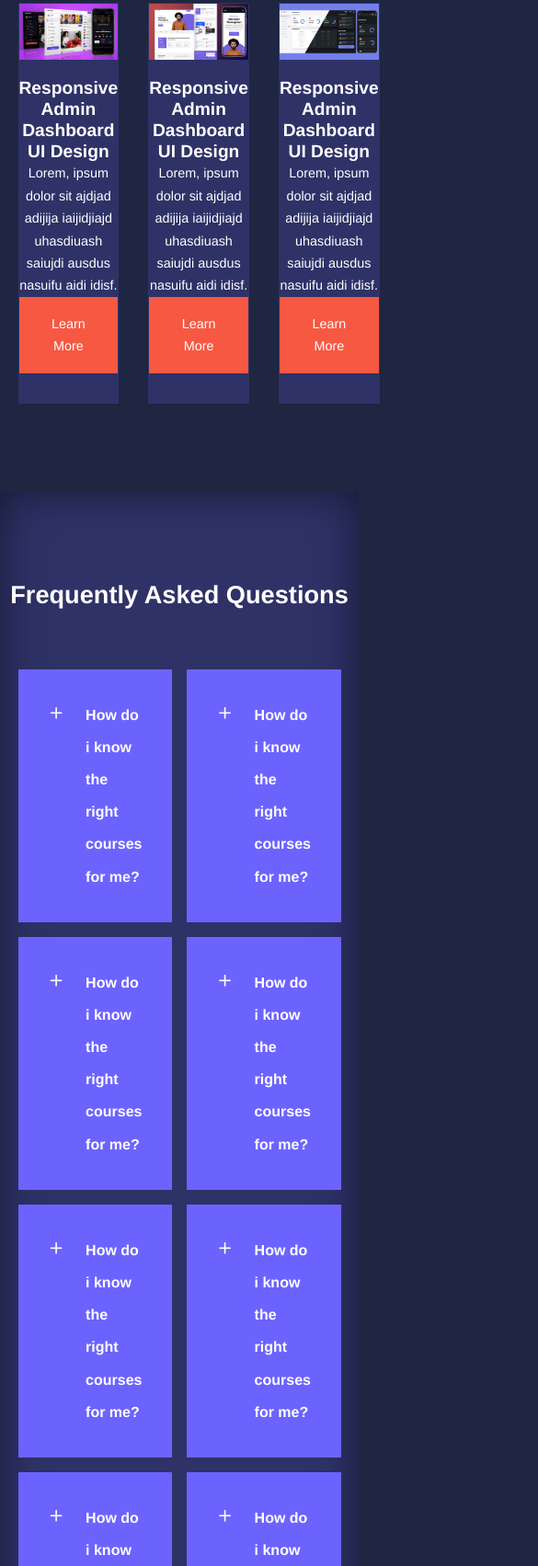
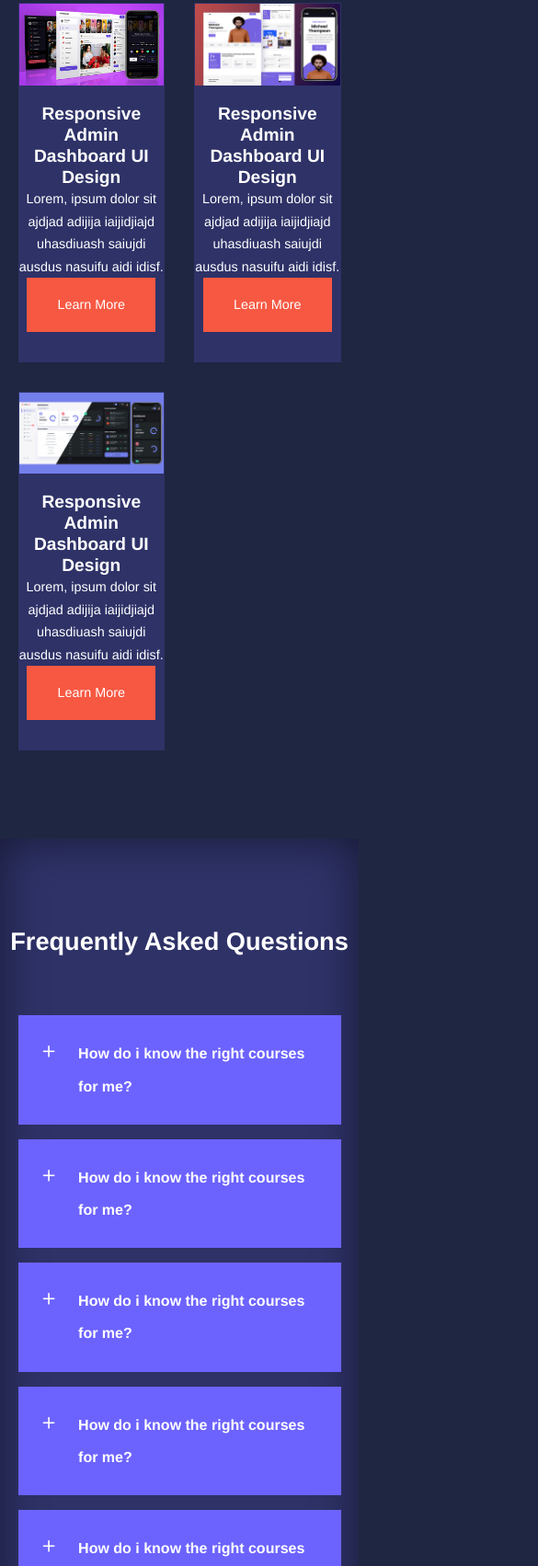
Before and after one commit to MosesAdaeze/School-Website, a plain HTML site: page index.html in a window 390 px wide. Shown: the part 2036-3739 px from the top of the page at 92% size, 585 px wide, since content can reach past the window. Drawn offline with nearby package versions, Linux system fonts and the light colour scheme.

Commit message:
commited

```diff
--- a/style.css
+++ b/style.css
@@ -523,4 +523,32 @@ header {
         margin-right: 0;
     }
 
+    /* POPULAR COURSES  */
+    .courseS {
+        margin-top: 0;
+    }
+
+    .courses__container {
+        grid-template-columns: 1fr 1fr;
+    }
+
+    /* FAQS  */
+    .faqs__container {
+        grid-template-columns: 1fr;
+    }
+
+    .faq {
+        padding: 1.5rem;
+    }
+
+    /* FOOTER  */
+    .footer__container {
+        grid-template-columns: 1fr 1fr;
+    }
 }
+
+/* Media QUERY 600PX (Phone)  */
+
+@media  screen and (max-width: 600px) {
+
+}
```
